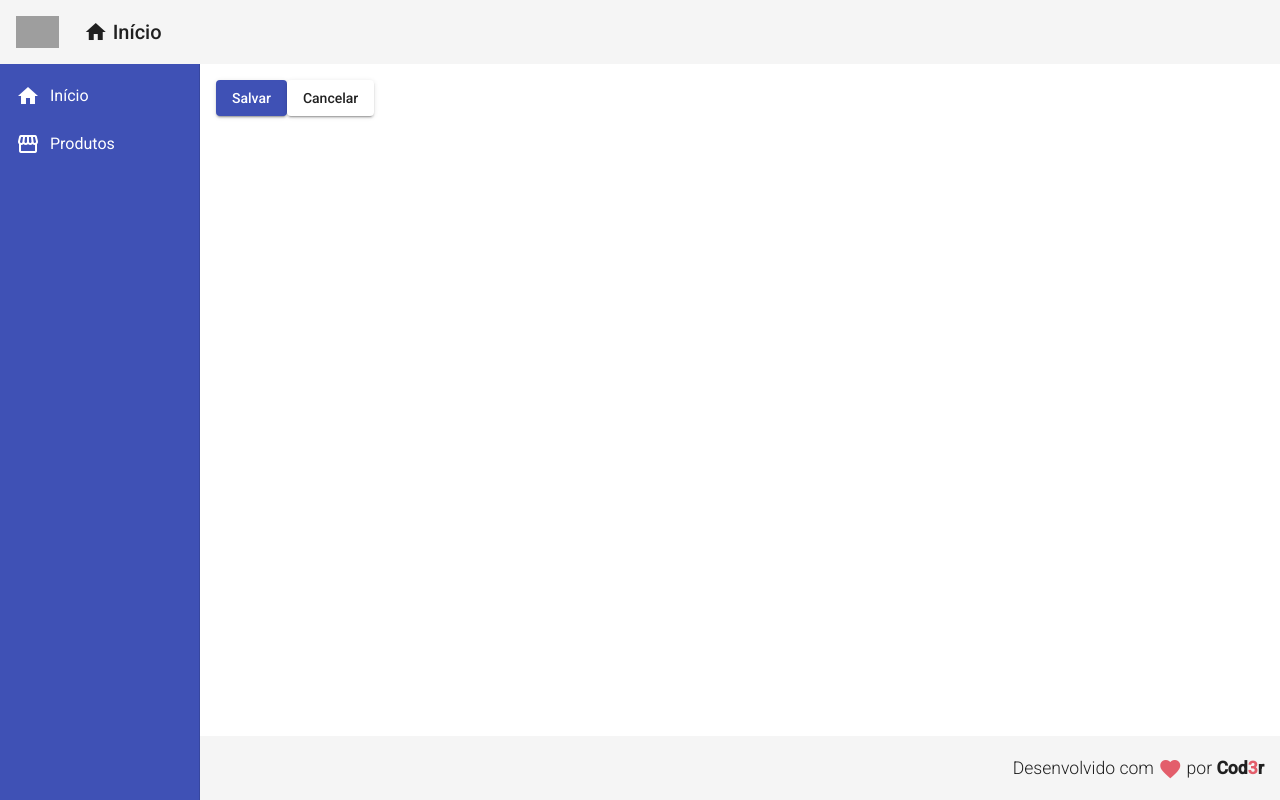
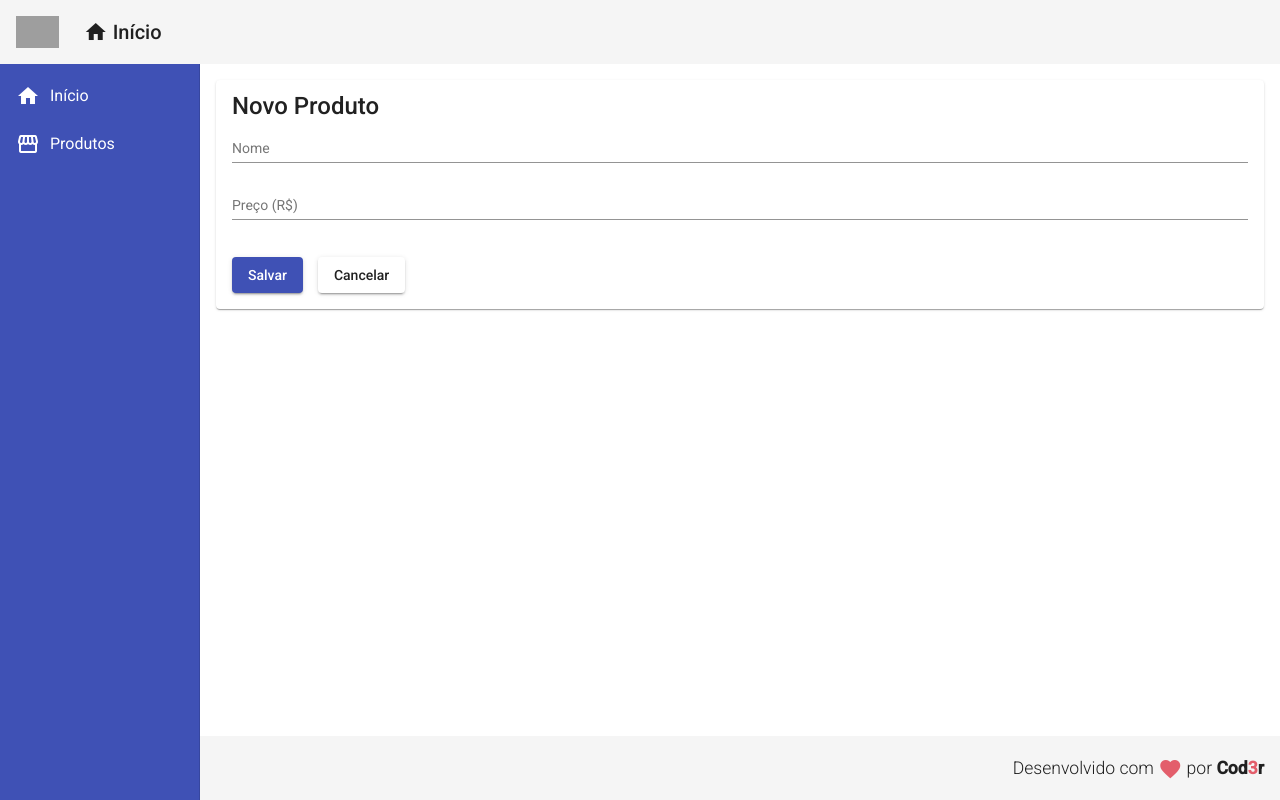
Before and after one commit to Matheus-Rian/Crud-Angular, an Angular app: page /products/create in a window 1280 px wide. Built offline with nearby package versions, Linux system fonts and the light colour scheme; grey boxes are pictures that could not be loaded.

Commit message:
feat: create Product

```diff
--- a/src/app/components/product/product-create/product-create.component.css
+++ b/src/app/components/product/product-create/product-create.component.css
@@ -0,0 +1,8 @@
+form {
+  display: flex;
+  flex-direction: column;
+}
+
+button {
+  margin: 20px 15px 0 0;
+}
--- a/src/app/components/product/product-create/product-create.component.html
+++ b/src/app/components/product/product-create/product-create.component.html
@@ -1,3 +1,13 @@
+<mat-card>
+  <mat-card-title>Novo Produto</mat-card-title>
+  <form>
+    <mat-form-field>
+      <input matInput placeholder='Nome' [(ngModel)]='product.name' name='name'>
+    </mat-form-field>
+    <mat-form-field>
+      <input matInput placeholder='Preço (R$)' [(ngModel)]='product.price' name='price'>
+    </mat-form-field>
+  </form>
   <button mat-raised-button (click)='createProduct()' color='primary'>
     Salvar
   </button>
@@ -5,3 +15,4 @@
   <button mat-raised-button (click)='cancel()' color='danger'>
     Cancelar
   </button>
+</mat-card>
--- a/src/app/components/product/product-create/product-create.component.ts
+++ b/src/app/components/product/product-create/product-create.component.ts
@@ -1,6 +1,7 @@
 import { ProductService } from './../product.service';
 import { Component, OnInit } from '@angular/core';
 import { Router } from '@angular/router';
+import { Product } from '../product.model';
 
 
 @Component({
@@ -10,6 +11,11 @@
   styleUrls: ['./product-create.component.css']
 })
 export class ProductCreateComponent implements OnInit {
+
+  product: Product = {
+    name: '',
+    price: null
+  };
 
   constructor(
     private productService: ProductService,
@@ -21,11 +27,14 @@
   }
 
   createProduct(): void {
-    this.productService.showMessage('Produto criado');
+    this.productService.create(this.product)
+      .subscribe(() => {
+        this.productService.showMessage('Produto criado');
+        this.router.navigate(['/products']);
+      });
   }
 
   cancel(): void {
-    this.router.navigate(['/products']);
   }
 
 
--- a/src/app/components/product/product.model.ts
+++ b/src/app/components/product/product.model.ts
@@ -1,4 +1,4 @@
-export interface Produto {
+export interface Product {
   id?: number;
   name: string;
   price: number;
--- a/src/app/components/product/product.service.ts
+++ b/src/app/components/product/product.service.ts
@@ -1,5 +1,8 @@
 import { MatSnackBar } from '@angular/material/snack-bar';
+import { HttpClient } from '@angular/common/http';
+import { Product } from './product.model';
 import { Injectable } from '@angular/core';
+import { Observable } from 'rxjs';
 // Essa classe pode ser injetada em outras classes por conta do @Injectable
 
 @Injectable({
@@ -8,7 +11,12 @@
 
 export class ProductService {
 
-  constructor(private snackBar: MatSnackBar) { }
+  baseUrl = 'http://localhost:3000/products';
+
+  constructor(
+    private snackBar: MatSnackBar,
+    private http: HttpClient
+    ) { }
 
   showMessage(msg: string): void {
     this.snackBar.open(msg, 'X', {
@@ -17,4 +25,8 @@
       verticalPosition: 'top',
     });
   }
+
+  create(product: Product): Observable<Product> {
+    return this.http.post<Product>(this.baseUrl, product)
+  }
 }
```
Also changed, not shown: src/app/app.module.ts (+10 -1 lines). Lines whose indentation alone changed are shown as unchanged.
